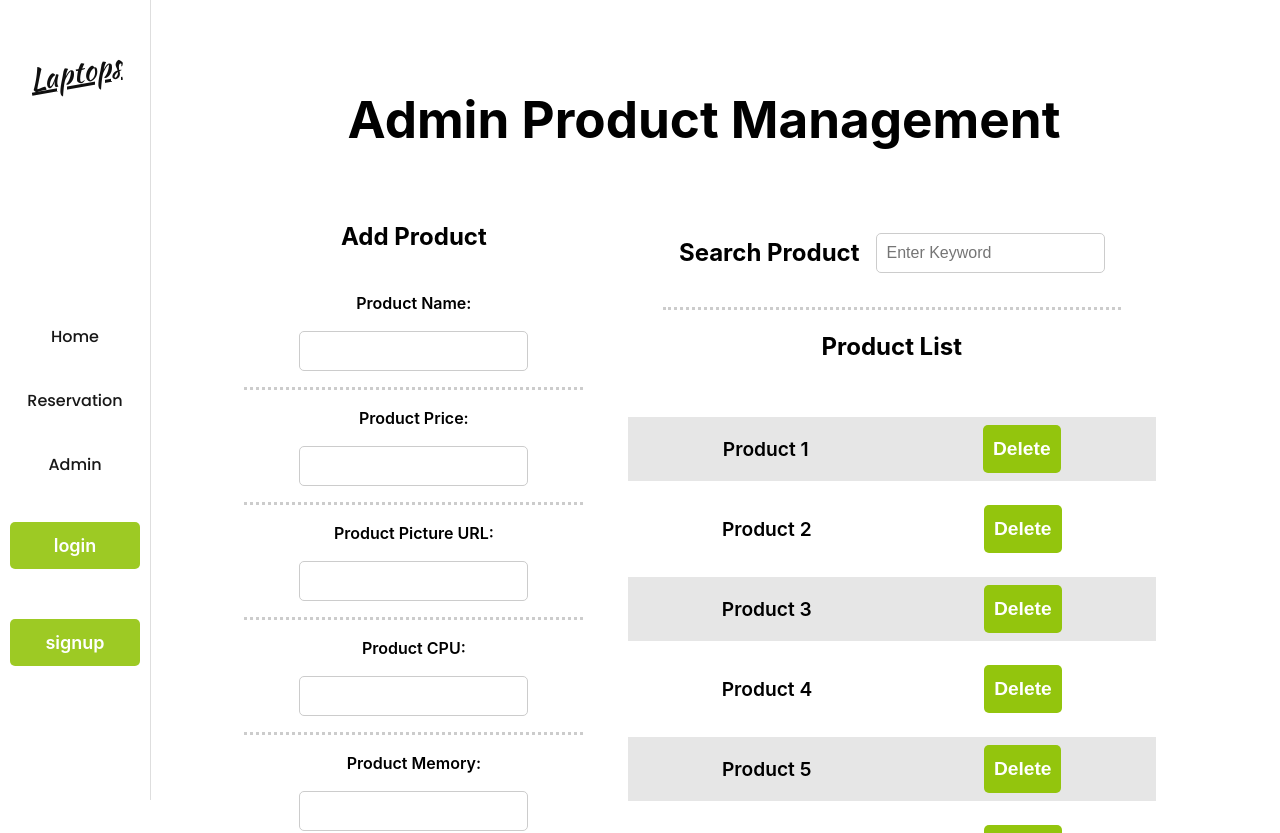
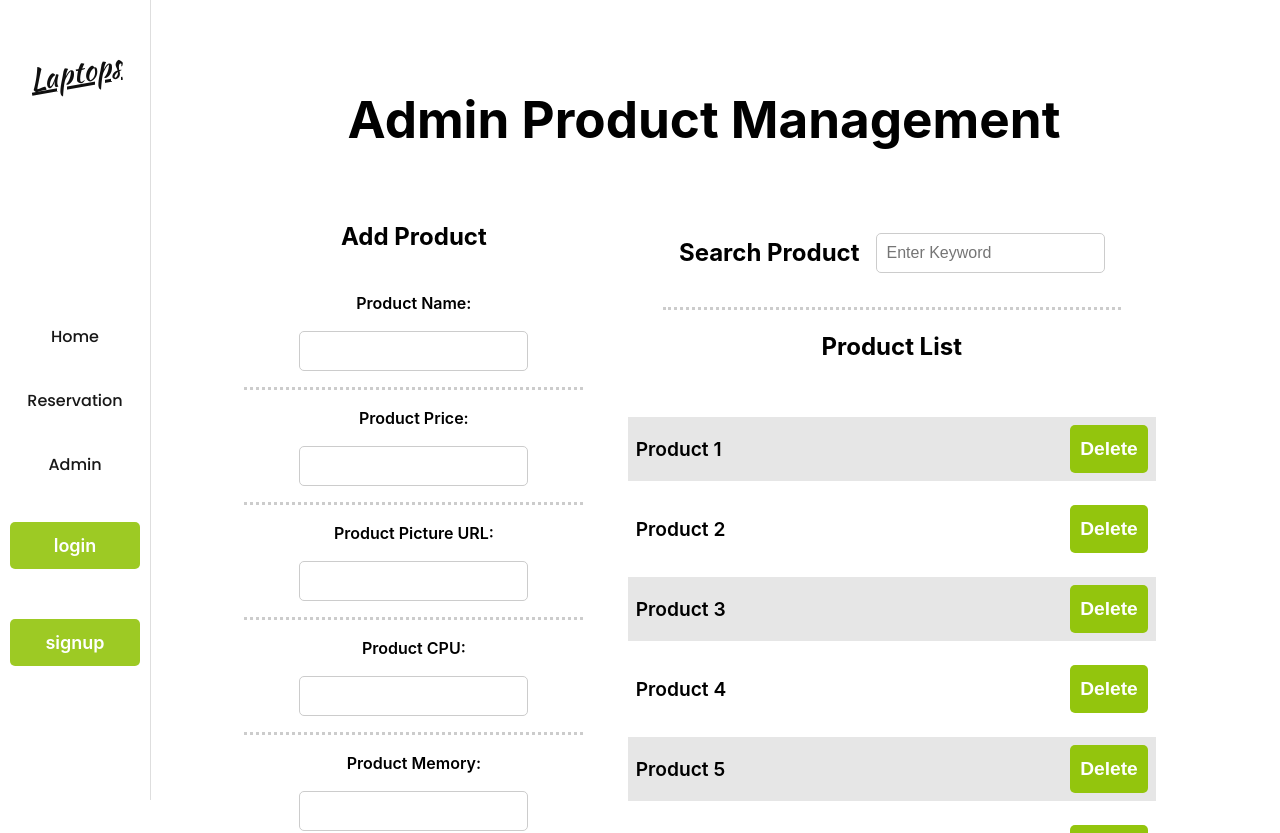
Before and after one commit to shasherazi/laptops-ecommerce, a React (Vite) app: page /admin in a window 1280 px wide. Shown: the top 833 px of the page. Built offline with nearby package versions, Linux system fonts and the light colour scheme.

Commit message:
Update AdminPage.css

```diff
--- a/src/pages/AdminPage.css
+++ b/src/pages/AdminPage.css
@@ -101,8 +101,8 @@ button {
   font-weight: 600;
   display: flex;
   flex-direction: row;
-  flex-wrap: nowrap;
-  justify-content: space-around;
+  flex-wrap: wrap;
+  justify-content: space-between;
   align-items: center;
 }
 
@@ -119,6 +119,9 @@ button {
 }
 
 .admin-page .admin-page-content .admin-page-show .admin-page-list ul li a {
+  max-width: 40%;
+  height: auto;
+  word-wrap: break-word;
   text-decoration: none;
   color: hsl(0, 0%, 0%);
 }
```
